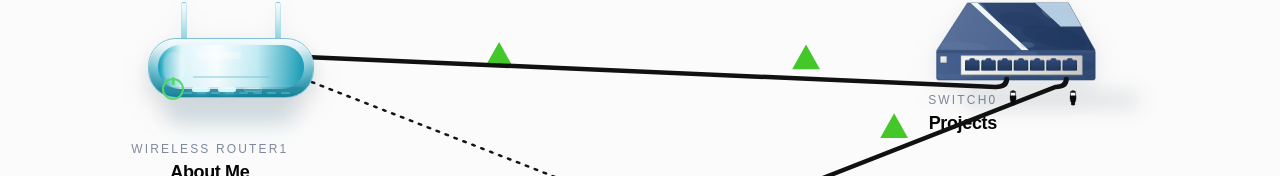
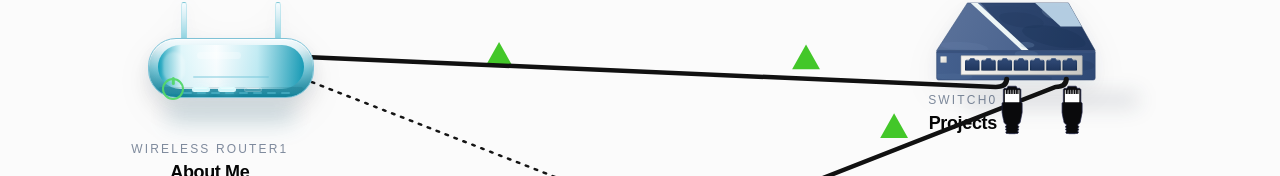
Before and after one commit to roopeaal/portfolio, a Next.js app: page /portfolio/ in a window 1280 px wide. Shown: the part 178-354 px from the top of the page. Built offline with nearby package versions, Linux system fonts and the light colour scheme.

Commit message:
Fix ethernet cable heads visibility with cropped plug SVG

```diff
--- a/components/topology-hero.tsx
+++ b/components/topology-hero.tsx
@@ -1676,19 +1676,21 @@ function EthernetHeadGraphic({ className = "" }: { className?: string }) {
 
 
 function DetachedEthernetStub({ bottom }: { bottom: { x: number; y: number } }) {
-  const headHeight = 15.2;
-  const headWidth = (230 / 426) * headHeight;
+  const viewW = 165;
+  const viewH = 168;
+  const headHeight = 19.5;
+  const headWidth = (viewW / viewH) * headHeight;
   const x = bottom.x - headWidth / 2;
-  const y = bottom.y - headHeight + 0.8;
+  const y = bottom.y - headHeight + 1.1;
   const color = "#0a0a0c";
 
   return (
     <svg
-      viewBox="0 0 230 426"
+      viewBox="35 14 165 168"
       xmlns="http://www.w3.org/2000/svg"
       fill="none"
       preserveAspectRatio="xMidYMid meet"
-      className="pointer-events-none absolute z-[24] overflow-visible"
+      className="pointer-events-none absolute z-[30] overflow-visible"
       style={{ left: x, top: y, width: headWidth, height: headHeight }}
       aria-hidden="true"
     >
```
